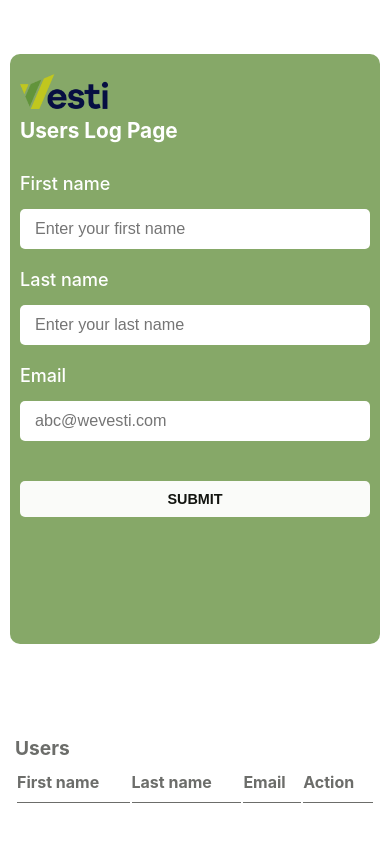
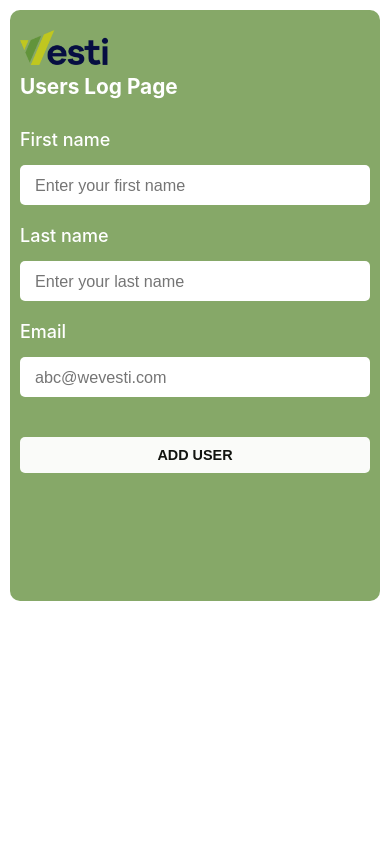
Before and after one commit to spvrroww/reactreprovesti, a React (Create React App) app: page / in a window 390 px wide. Shown: the top 842 px of the page. Built offline with nearby package versions, Linux system fonts and the light colour scheme.

Commit message:
reworked the code to produce dynamic form fields

```diff
--- a/src/components/AddUser.jsx
+++ b/src/components/AddUser.jsx
@@ -5,25 +5,18 @@ import classes from './AddUser.module.css'
 
 const AddUser = (props) => {
 
-    const { onAddUser } = props
-
-    const [firstName, setFirstName] = useState('');
-    const [lastName, setLastName] = useState('');
-    const [email, setEmail] = useState('');
+    const { onAddUser, onDeleteUser, onUpdateUser, index, user, isLast, totalUsers } = props
 
     const handleSubmit = (e) => {
         e.preventDefault();
 
         try {
-            if (!validEmail(email)) {
+            if (!validEmail(user.email)) {
                 throw new Error('Please provide a valid email address')
             }
 
-            onAddUser(firstName, lastName, email)
+            onAddUser(index, user.email)
 
-            setFirstName('')
-            setLastName('')
-            setEmail('')
         } catch (error) {
             alert(error.message)
         }
@@ -39,41 +32,46 @@ const AddUser = (props) => {
             <h2>Users Log Page</h2>
             <form onSubmit={handleSubmit}>
                 <div className={classes.entries}>
-                    <label htmlFor="text">First name</label>
+                    <label htmlFor="firstName">First name</label>
                     <input
                         type="text"
                         name="firstName"
                         placeholder="Enter your first name"
-                        value={firstName}
-                        onChange={(e) => setFirstName(e.target.value)}
+                        value={user.firstName}
+                        onChange={(e) => onUpdateUser(index, 'firstName', e.target.value)}
                         required
                     />
                 </div>
                 <div className={classes.entries}>
-                    <label htmlFor="text">Last name</label>
+                    <label htmlFor="lastName">Last name</label>
                     <input
                         type="text"
                         name="lastName"
                         placeholder="Enter your last name"
-                        value={lastName}
-                        onChange={(e) => setLastName(e.target.value)}
+                        value={user.lastName}
+                        onChange={(e) => onUpdateUser(index, 'lastName', e.target.value)}
                         required
                     />
                 </div>
                 <div className={classes.entries}>
                     <label htmlFor="email">Email</label>
                     <input
+                        name='email'
                         type="email"
-                        className="email"
                         placeholder="abc@wevesti.com"
-                        value={email}
-                        onChange={(e) => {
-                            setEmail(e.target.value);
-                        }}
+                        value={user.email}
+                        onChange={(e) => onUpdateUser(index, 'email', e.target.value)}
                         required
                     />
                 </div>
-                <button type='submit' className={classes.button}>Submit</button>
+
+                {
+                    isLast && (<button type='submit' className={classes.button}> Add user </button>)
+                }
+
+                {
+                    totalUsers > 1 && (<button type='button' className={classes.button} onClick={onDeleteUser.bind(null, index)}> Delete </button>)
+                }
             </form>
         </div>
     )
--- a/src/components/AddUser.module.css
+++ b/src/components/AddUser.module.css
@@ -1,7 +1,8 @@
 .formwrapper {
-  padding: 20px;
+  padding: 10px;
   width: 50%;
   margin: auto;
+  margin-bottom: 50px;
   min-height: 75vh;
   background-color: #86a868;
   border-radius: 10px;
@@ -51,19 +52,28 @@
 /* Button style */
 
 .button {
+  margin-right: 30px;
+}
+
+.button,
+.button1 {
   margin-top: 10px;
   text-transform: uppercase;
   padding: 10px;
-  width: 100px;
+  width: 150px;
   border-radius: 8px;
   border: none;
   color: #86a868;
   font-weight: 700;
-  font-size: 16px;
+  font-size: 14px;
   cursor: pointer;
 }
 
 .button:hover {
+  background-color: #141810;
+}
+
+.button1:hover {
   background-color: #141810;
 }
 
--- a/src/components/UserList.jsx
+++ /dev/null
@@ -1,35 +0,0 @@
-import classes from './UserList.module.css'
-
-const UserList = (props) => {
-
-    const { users, onDeleteUser } = props
-
-    return (
-        <div className={classes['display-users']}>
-            <h2>Users</h2>
-
-            <table className={classes.table}>
-                <thead>
-                    <tr>
-                        <th>First name</th>
-                        <th>Last name</th>
-                        <th>Email</th>
-                        <th>Action</th>
-                    </tr>
-                </thead>
-                <tbody>
-                    {users.map(user => (
-                        <tr key={user.email}>
-                            <td>{user.firstName}</td>
-                            <td>{user.lastName}</td>
-                            <td>{user.email}</td>
-                            <td><button className={classes.button} type='button' onClick={onDeleteUser.bind(null, user.email)}>Delete</button></td>
-                        </tr>
-                    ))}
-                </tbody>
-            </table>
-        </div>
-    )
-}
-
-export default UserList
--- a/src/components/UserList.module.css
+++ /dev/null
@@ -1,83 +0,0 @@
-.display-users {
-  padding: 20px;
-  width: 50%;
-  margin: auto;
-}
-
-.display-users h2 {
-  color: #6c6d6a;
-}
-
-.display-users .table {
-  width: 100%;
-  color: #6c6d6a;
-}
-
-.display-users .table thead tr th {
-  color: #6c6d6a;
-  text-align: left;
-  margin-right: 20px;
-  font-weight: 700;
-}
-
-.display-users .table thead tr th,
-.display-users .table tbody tr td {
-  border-bottom: 1px solid #6c6d6a;
-  padding: 10px 0 10px 0;
-}
-
-.display-users .table thead tr th:nth-last-child() {
-  margin-right: 0px;
-}
-
-.display-users .table .button {
-  padding: 10px;
-  text-transform: uppercase;
-  border-radius: 5px;
-  border: none;
-  color: #486f25;
-  font-weight: 600;
-  font-size: 12px;
-  cursor: pointer;
-}
-
-.display-users .table .button:hover {
-  background-color: #141810;
-  color: #fff;
-}
-
-/* Media Queries for Mobile View */
-
-@media screen and (max-width: 800px) {
-  .display-users {
-    padding: 5px;
-    width: 100%;
-    margin: auto;
-  }
-
-  .display-users h2 {
-    color: #6c6d6a;
-    font-size: 1.2em;
-  }
-
-  .display-users .table {
-    width: 100%;
-    color: #6c6d6a;
-  }
-
-  .display-users .table thead tr th,
-  .display-users .table tbody tr td {
-    border-bottom: 1px solid #6c6d6a;
-    padding: 10px 0 10px 0;
-    word-break: break-all;
-  }
-}
-
-@media screen and (max-width: 970px) {
-  .display-users .table thead tr th,
-  .display-users .table tbody tr td {
-    border-bottom: 1px solid #6c6d6a;
-    padding: 10px 0 10px 0;
-    word-break: break-all;
-  }
-}
--- a/src/components/Users.jsx
+++ b/src/components/Users.jsx
@@ -1,48 +1,82 @@
-import { useState } from 'react';
+import { useReducer } from 'react';
 import AddUser from './AddUser';
-import UserList from './UserList';
 import classes from './Users.module.css'
 
+const usersReducer = (state, action) => {
+  switch (action.type) {
+    case 'add':
+      return [
+        ...state,
+        {
+          firstName: '',
+          lastName: '',
+          email: ''
+        }
+      ]
+    case 'delete':
+      state.splice(action.payload, 1);
+      return [...state]
+    case 'update':
+      state[action.payload.index] = {
+        ...state[action.payload.index],
+        [action.payload.key]: action.payload.value
+      }
+      return [...state]
+    default:
+      throw new Error();
+  }
+}
 const Users = () => {
 
 
-  const [users, setUsers] = useState([]);
+  const [users, dispatch] = useReducer(usersReducer, [{ firstName: '', lastName: '', email: '' }]);
 
-  const addUserHandler = (firstName, lastName, email) => {
+  const addUserHandler = (index, email) => {
 
     try {
-      const emailExist = users.findIndex(user => user.email.toLowerCase() === email.toLowerCase())
-      if (emailExist !== -1) {
+      const foundIndex = users.findIndex(user => user.email.toLowerCase() === email.toLowerCase())
+      if (foundIndex !== -1 && foundIndex !== index) {
         throw new Error('User with that email already exists')
       }
 
-      setUsers(currentUsers => {
-        const clonedUsers = [...currentUsers]
-
-        clonedUsers.push({
-          firstName,
-          lastName,
-          email
-        })
-
-        return clonedUsers
-      })
+      dispatch({ type: 'add' })
     } catch (error) {
       alert(error.message)
     }
 
   }
 
-  const deleteUserHandler = (email) => {
-    setUsers(currentUsers => {
-      return currentUsers.filter(user => user.email.toLowerCase() !== email.toLowerCase())
+  const updateUserHandler = (index, key, value) => {
+    dispatch({
+      type: 'update',
+      payload: {
+        index,
+        key,
+        value
+      }
     })
+  }
+
+  const deleteUserHandler = (index) => {
+    dispatch({ type: 'delete', payload: index })
   }
 
   return (
     <div className={classes.container}>
-      <AddUser onAddUser={addUserHandler} />
-      <UserList users={users} onDeleteUser={deleteUserHandler} />
+      {
+        users.map((user, index) => {
+          return <AddUser
+            onAddUser={addUserHandler}
+            onUpdateUser={updateUserHandler}
+            onDeleteUser={deleteUserHandler}
+            index={index}
+            key={index}
+            user={user}
+            isLast={index === users.length - 1}
+            totalUsers={users.length}
+          />
+        })
+      }
     </div>
   );
 };
--- a/src/components/Users.module.css
+++ b/src/components/Users.module.css
@@ -1,10 +1,9 @@
 /* Other Styles */
 
-.container {
+/* .container {
   width: 100%;
   min-height: 100vh;
   display: flex;
   flex-direction: column;
   justify-content: center;
-  /* align-items: center; */
-}
+} */
```
